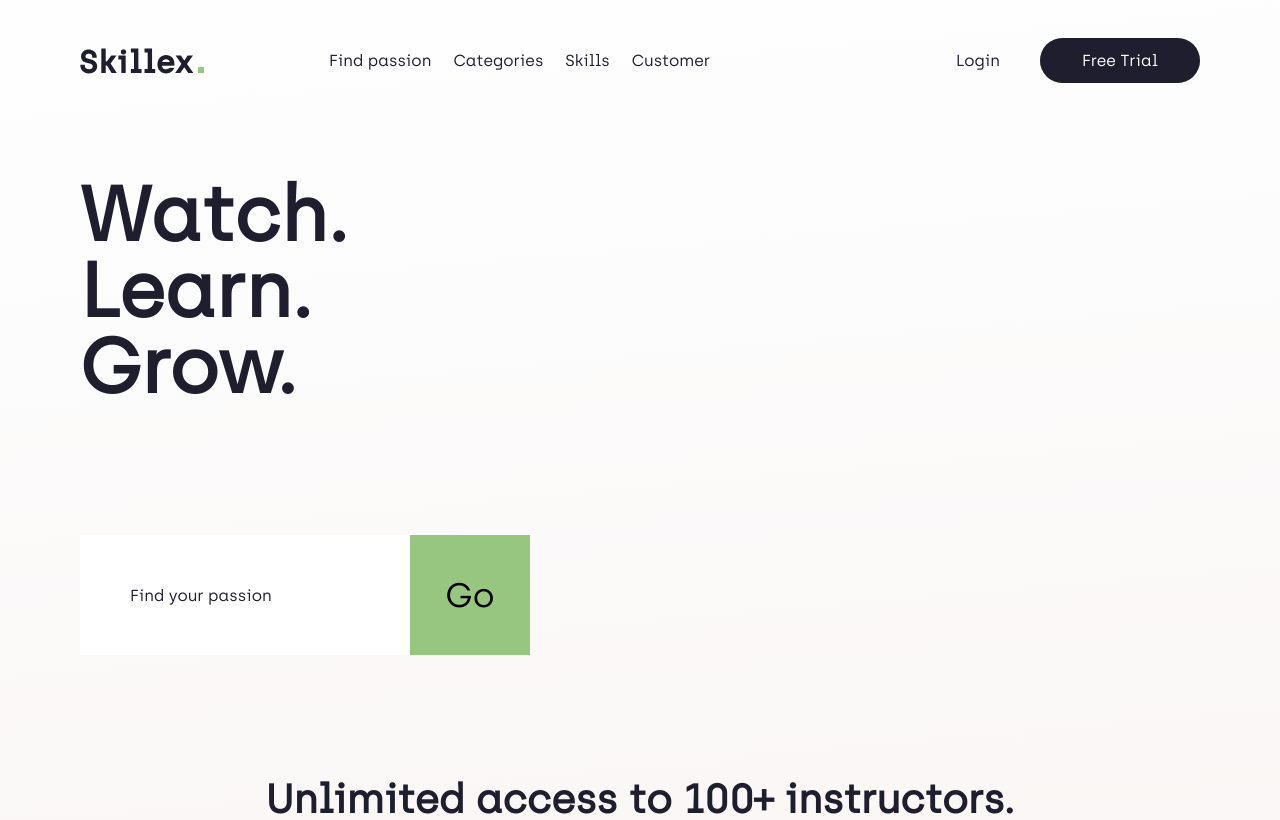
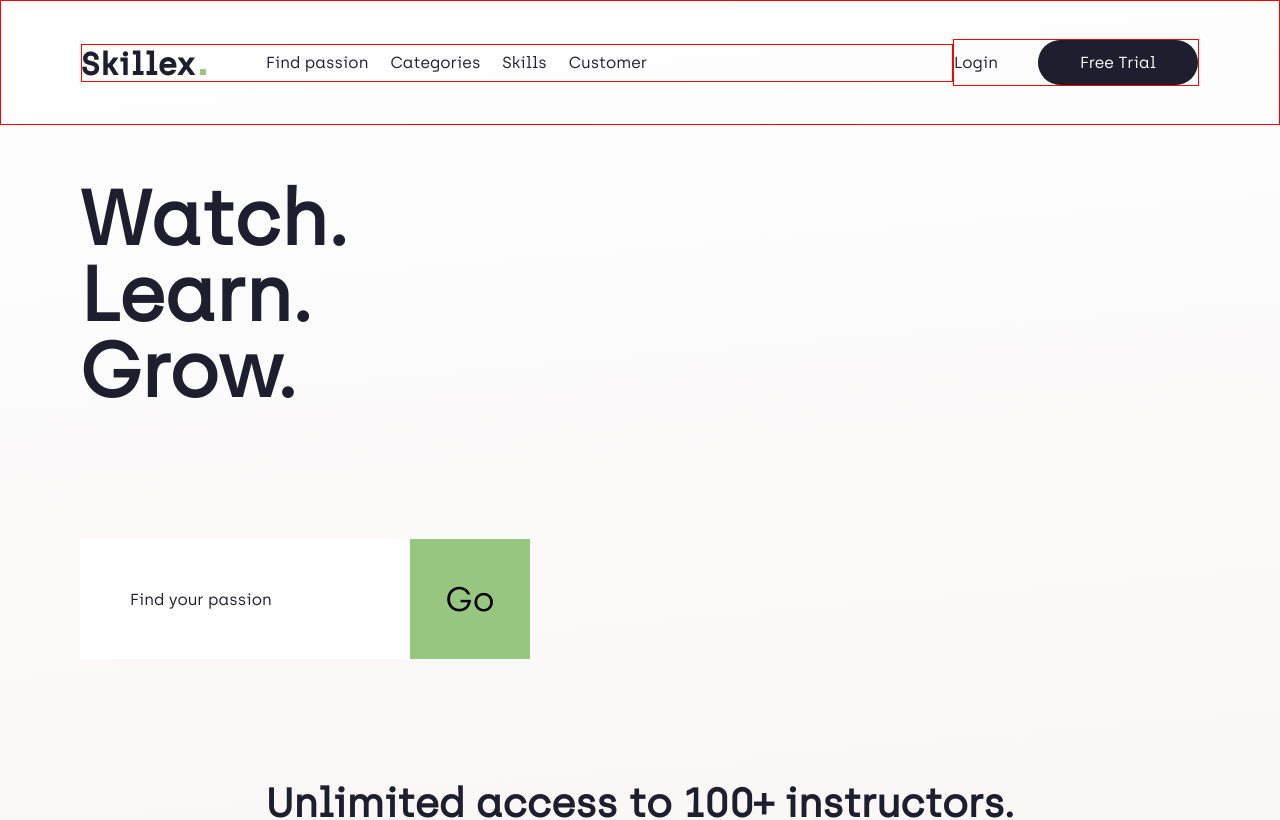
Before and after one commit to MathisHumbert/react-clone-skillex-website, a React (Create React App) app: page / in a window 1280 px wide. Shown: the top 820 px of the page. Built offline with nearby package versions, Linux system fonts and the light colour scheme.

Commit message:
fixed navbar

```diff
--- a/src/context.js
+++ b/src/context.js
@@ -4,7 +4,7 @@ const AppContext = React.createContext();
 
 const AppProvider = ({ children }) => {
   const [isSidebarOpen, setIsSidebarOpen] = useState(false);
-  const [categoriesActive, setCategoriesActive] = useState(false);
+  const [isNavbarFixed, setIsNavbarFixed] = useState(false);
 
   const closeSidebar = () => {
     setIsSidebarOpen(false);
@@ -14,10 +14,10 @@ const AppProvider = ({ children }) => {
   };
 
   const handleScroll = (e) => {
-    if (window.scrollY > 715) {
-      setCategoriesActive(true);
+    if (window.scrollY > 130) {
+      setIsNavbarFixed(true);
     } else {
-      setCategoriesActive(false);
+      setIsNavbarFixed(false);
     }
   };
 
@@ -28,7 +28,7 @@ const AppProvider = ({ children }) => {
 
   return (
     <AppContext.Provider
-      value={{ isSidebarOpen, closeSidebar, openSidebar, categoriesActive }}
+      value={{ isSidebarOpen, closeSidebar, openSidebar, isNavbarFixed }}
     >
       {children}
     </AppContext.Provider>
--- a/src/sections/FindPassion/FindPassion.js
+++ b/src/sections/FindPassion/FindPassion.js
@@ -49,7 +49,7 @@ const Wrapper = styled.section`
   display: grid;
   gap: 30px;
   padding-bottom: 182px;
-  padding-top: 0;
+  padding-top: 118px;
   position: relative;
 
   h1 {
@@ -180,9 +180,10 @@ const Wrapper = styled.section`
     width: 100%;
     display: grid;
     grid-template-columns: auto auto;
-    height: 590px;
+    height: 715px;
     gap: 0;
     padding-bottom: 64px;
+    padding-top: 125px;
 
     .left {
       padding-top: 56px;
@@ -205,6 +206,7 @@ const Wrapper = styled.section`
       height: 100%;
       flex: 1;
       transition: flex 0.4s ease-in-out;
+      overflow: hidden;
 
       &.active {
         height: 100%;
--- a/src/sections/Navbar_Sidebar/Navbar.js
+++ b/src/sections/Navbar_Sidebar/Navbar.js
@@ -10,6 +10,7 @@ const Navbar = () => {
 
   return (
     <Wrapper>
+      <div className="nav-container">
         <div className="left">
           <img src={logo} alt="main-logo" />
           <ul>
@@ -34,18 +35,30 @@ const Navbar = () => {
             <button className="connect-btn">Free Trial</button>
           </div>
         </div>
+      </div>
     </Wrapper>
   );
 };
 
 const Wrapper = styled.nav`
-  width: 100%;
-  padding: 20px 24px 60px 24px;
-  max-width: 1440px;
+  position: absolute;
+  width: 100vw;
+  padding: 20px 24px;
   margin: 0 auto;
+  display: flex;
+  justify-content: center;
+  z-index: 3;
+  border: 1px solid red;
+  top: 0;
+  left: 0;
+
+  .nav-container {
     display: flex;
     align-items: center;
     justify-content: space-between;
+    width: 100%;
+    max-width: 1440px;
+  }
 
   img {
     cursor: pointer;
@@ -66,11 +79,22 @@ const Wrapper = styled.nav`
   @media (min-width: 998px) {
     padding: 38px 80px;
 
+    .fixed {
+      position: fixed;
+    }
+
     .left {
       display: flex;
       align-items: center;
-      gap: 125px;
+      gap: 60px;
       width: 100%;
+      flex: 3;
+      border: 1px solid red;
+    }
+
+    .right {
+      width: fit-content;
+      border: 1px solid red;
     }
 
     .connect-container {
@@ -81,14 +105,10 @@ const Wrapper = styled.nav`
 
     ul {
       display: flex;
-      flex-wrap: wrap;
-      gap: 1rem 2rem;
+      gap: 22px;
       align-items: center;
-      max-width: 240px;
-    }
-
-    li {
-      flex: 1;
+      justify-content: flex-start;
+      width: 100%;
     }
 
     a {
@@ -104,16 +124,5 @@ const Wrapper = styled.nav`
       display: none;
     }
   }
-
-  @media (min-width: 1220px) {
-    ul {
-      gap: 22px;
-      max-width: none;
-    }
-
-    li {
-      flex: none;
-    }
-  }
 `;
 export default Navbar;
--- a/src/sections/Navbar_Sidebar/Sidebar.js
+++ b/src/sections/Navbar_Sidebar/Sidebar.js
@@ -34,7 +34,7 @@ const Sidebar = () => {
 
 const Wrapper = styled.aside`
   position: fixed;
-  width: 100%;
+  width: 100vw;
   height: 0;
   top: 0;
   z-index: 10;
```
Lines whose indentation alone changed are shown as unchanged.
